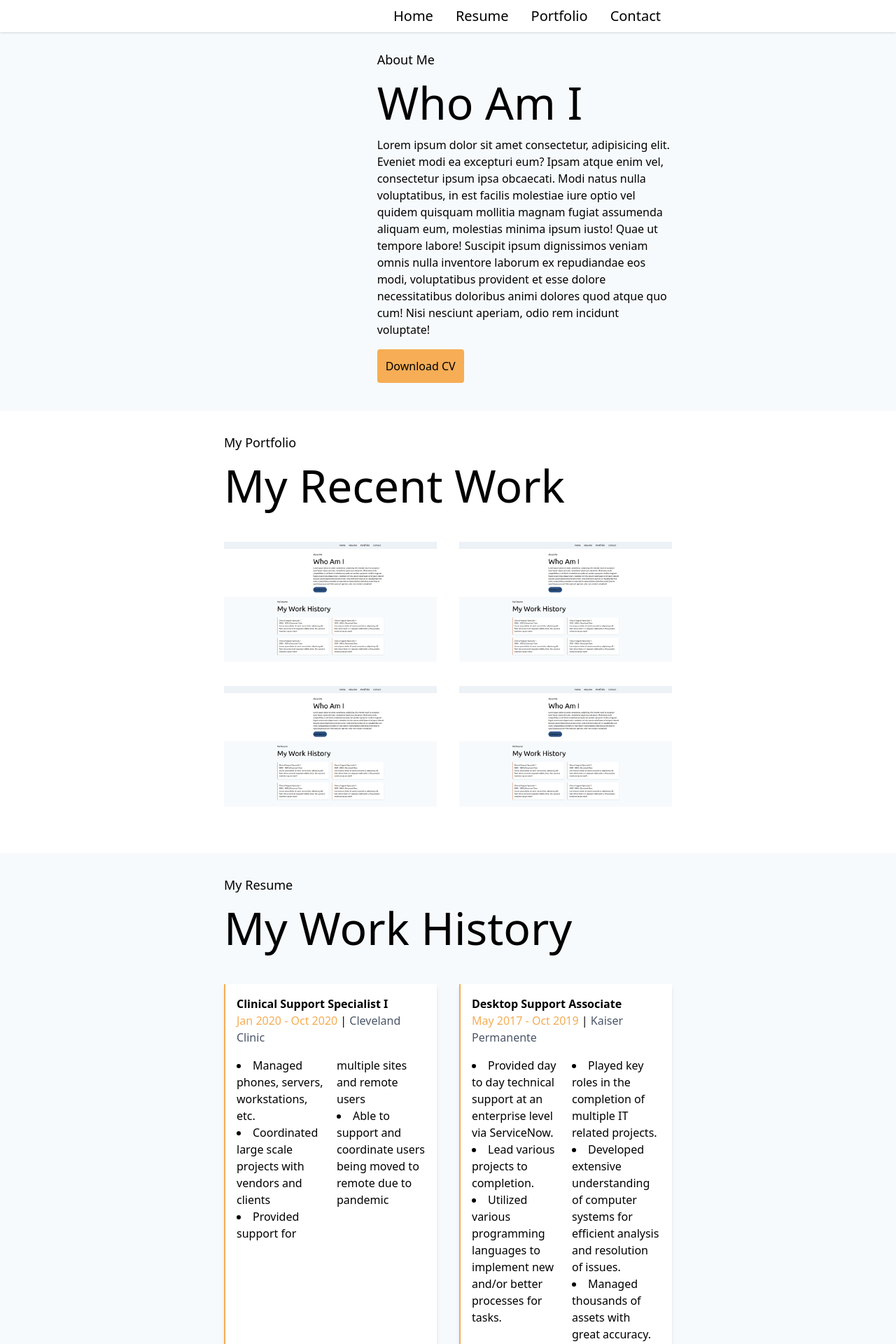
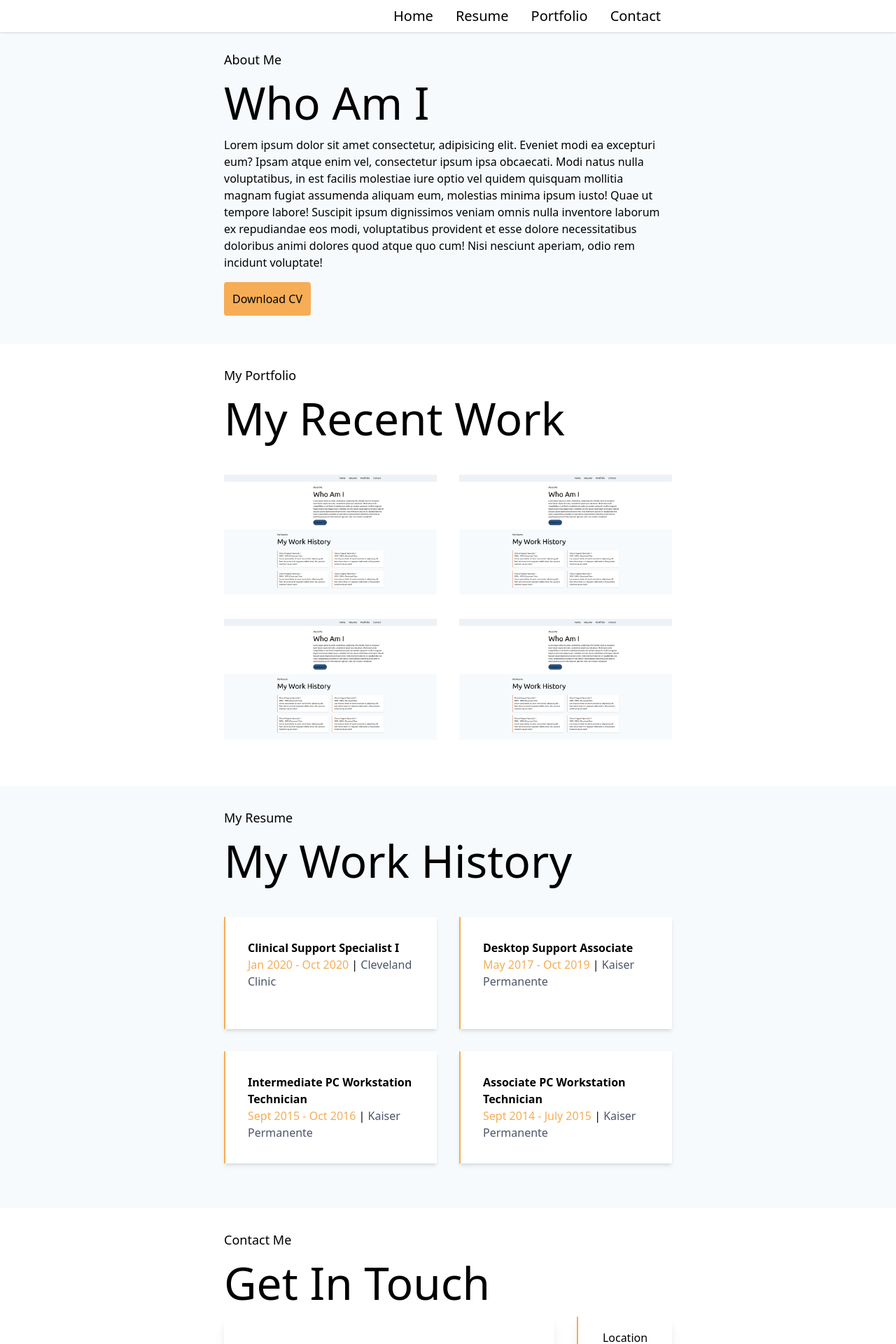
Before and after one commit to akuamakana/portfolio-vue, a Nuxt app: page / in a window 1280 px wide. Shown: the top 1920 px of the page at 70% size. Built offline with nearby package versions, Linux system fonts and the light colour scheme.

Commit message:
Refactor

```diff
--- a/components/AboutMe.vue
+++ b/components/AboutMe.vue
@@ -1,8 +1,7 @@
 <template>
   <div class="flex w-screen justify-center pt-8 bg-gray-100">
     <div class="grid grid-cols-3 grid-flow-col gap-x-4 w-1/2 my-10">
-      <div class="w-full h-full rounded-md col-span-1" />
-      <div class="col-span-2">
+      <div class="col-span-3">
         <h1 class="text-lg">
           About Me
         </h1>
--- a/components/ResumeCard.vue
+++ b/components/ResumeCard.vue
@@ -1,20 +1,20 @@
 /* eslint-disable vue/require-prop-types */
 <template>
-  <div class="shadow-md border-l-2 border-orange-400 p-4 bg-white">
-    <div class="mb-4">
-      <h1 class="font-bold">
-        {{ job.title }}
-      </h1>
-      <span class="text-orange-400">{{ job.dates }}</span><span> | </span><span class="text-gray-700">{{ job.company }}</span>
-    </div>
-    <ul class="list-disc list-inside break-words">
+  <div class="shadow-md border-l-2 border-orange-400 p-8 bg-white">
+    <!-- <div class="mb-4"> -->
+    <h1 class="font-bold">
+      {{ job.title }}
+    </h1>
+    <span class="text-orange-400">{{ job.dates }}</span><span> | </span><span class="text-gray-700">{{ job.company }}</span>
+    <!-- </div> -->
+    <!-- <ul class="list-disc list-inside break-words">
       <li
         v-for="skill in job.skills"
         :key="skill"
       >
         {{ skill }}
       </li>
-    </ul>
+    </ul> -->
   </div>
 </template>
 
```
Also changed, not shown: components/Portfolio.vue (+12 -8 lines).
